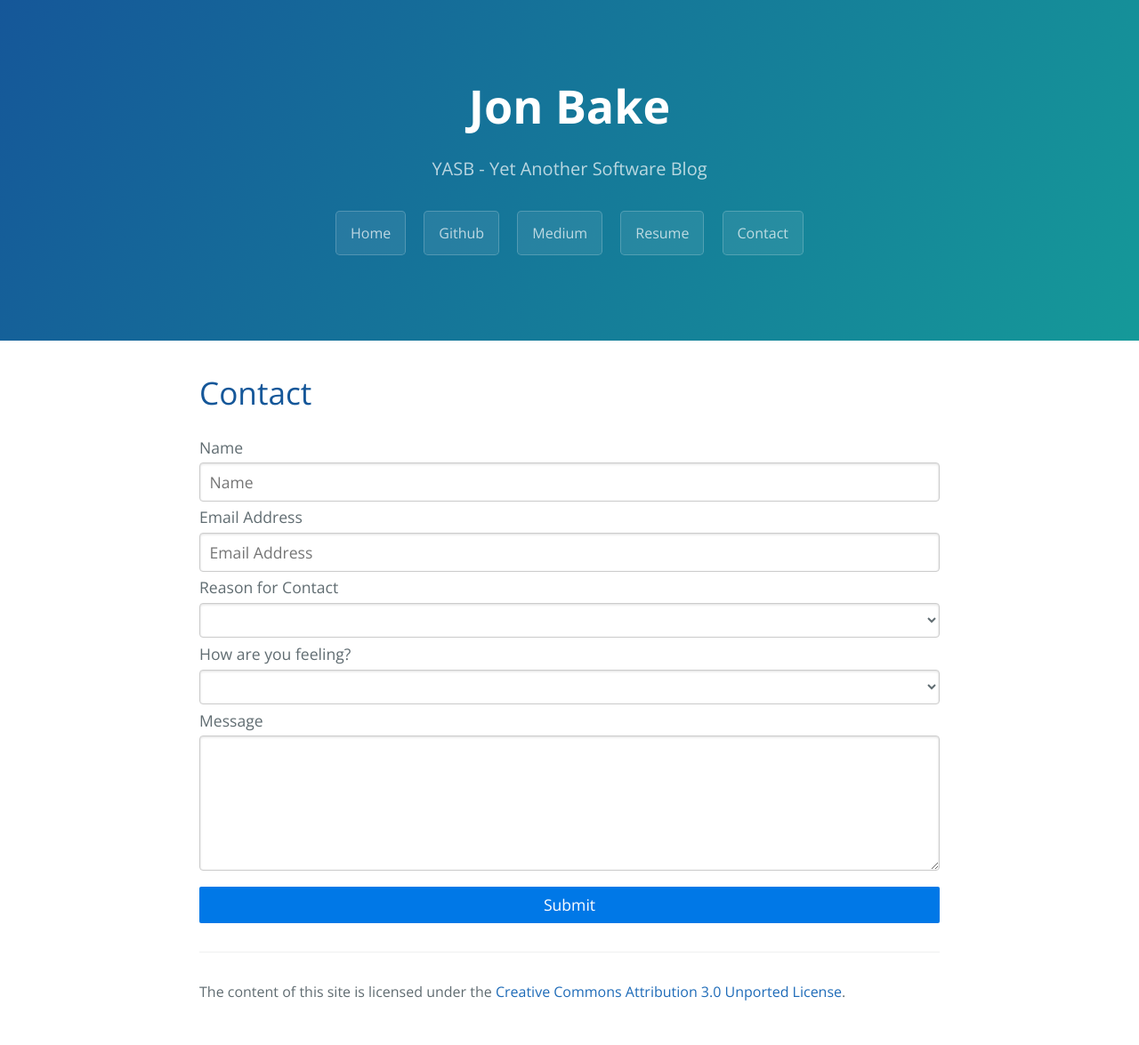
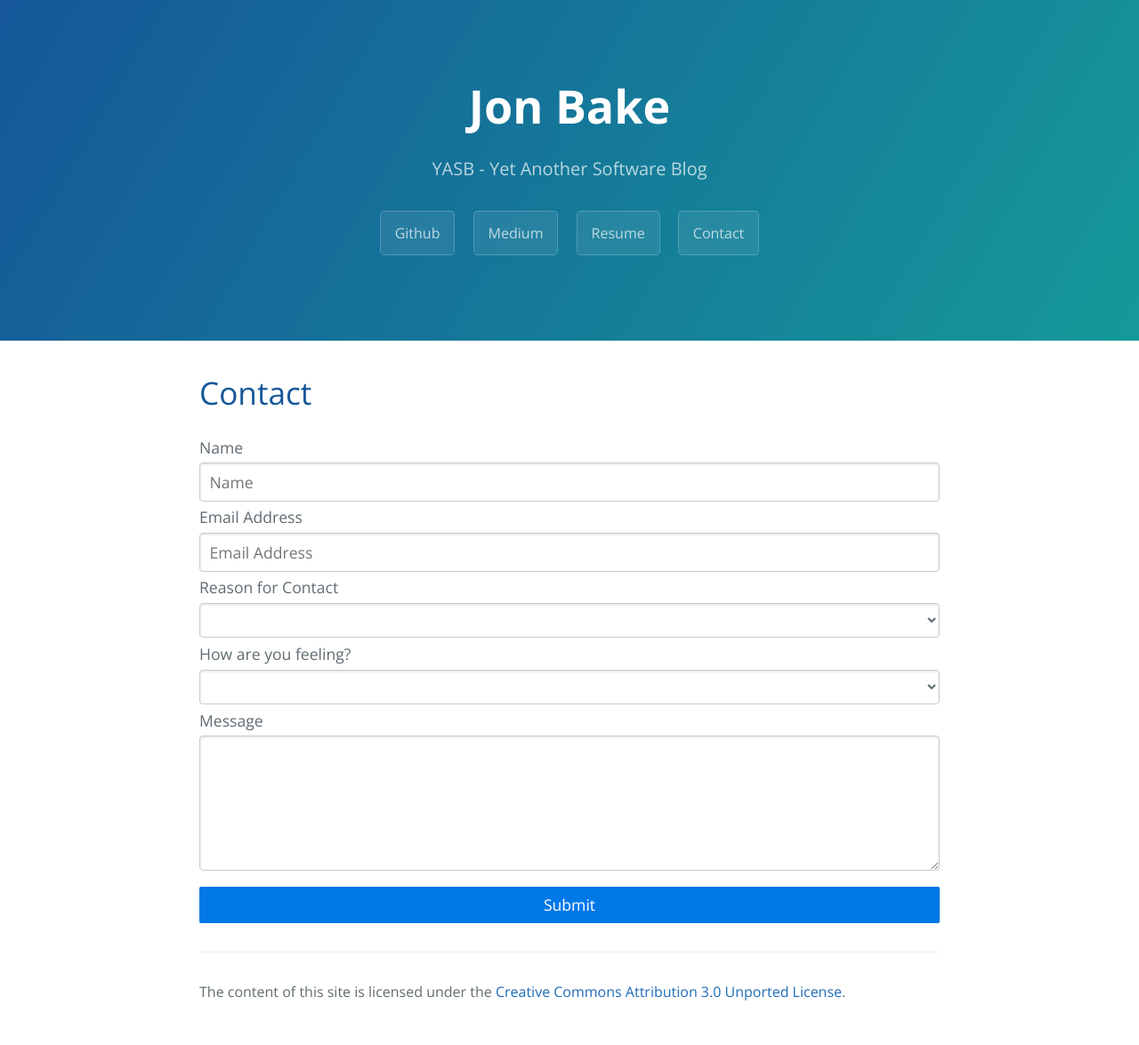
Before and after one commit to jonmbake/jonbake.com, a Jekyll site: the page built from contact.html, in a window 1280 px wide. Shown: the whole page at 89% size. Built offline with Jekyll 4.4.1, drawn with Linux system fonts in a browser that asks for light colours.

Commit message:
Kill 'Head' Header Button

```diff
--- a/_config.yml
+++ b/_config.yml
@@ -2,9 +2,6 @@ title: Jon Bake
 description: YASB - Yet Another Software Blog
 google_analytics: 'UA-39814300-2'
 header_buttons:
-  - name: Home
-    url: '/'
-    internal: true
   - name: Github
     url: 'https://github.com/jonmbake'
     internal: false
```
